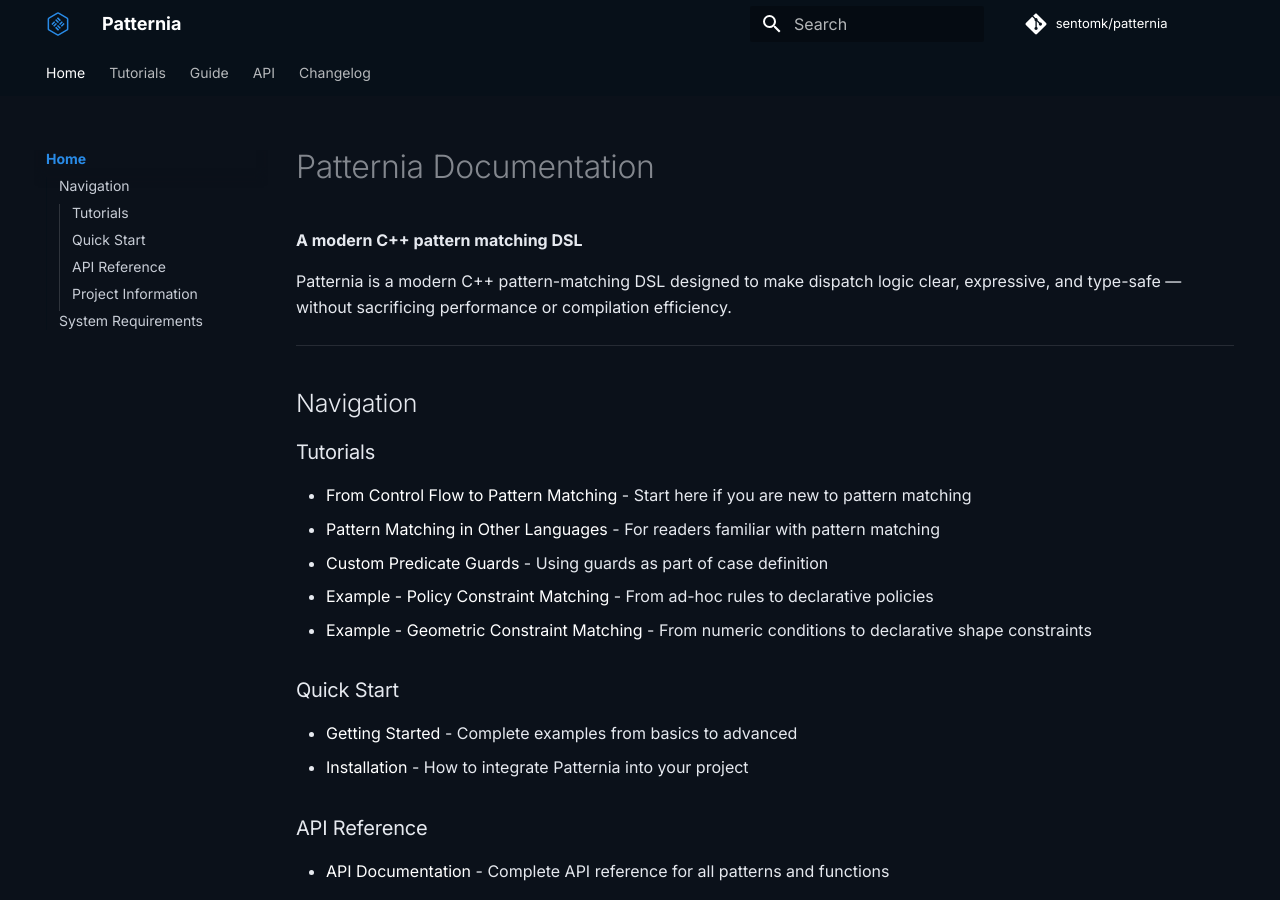
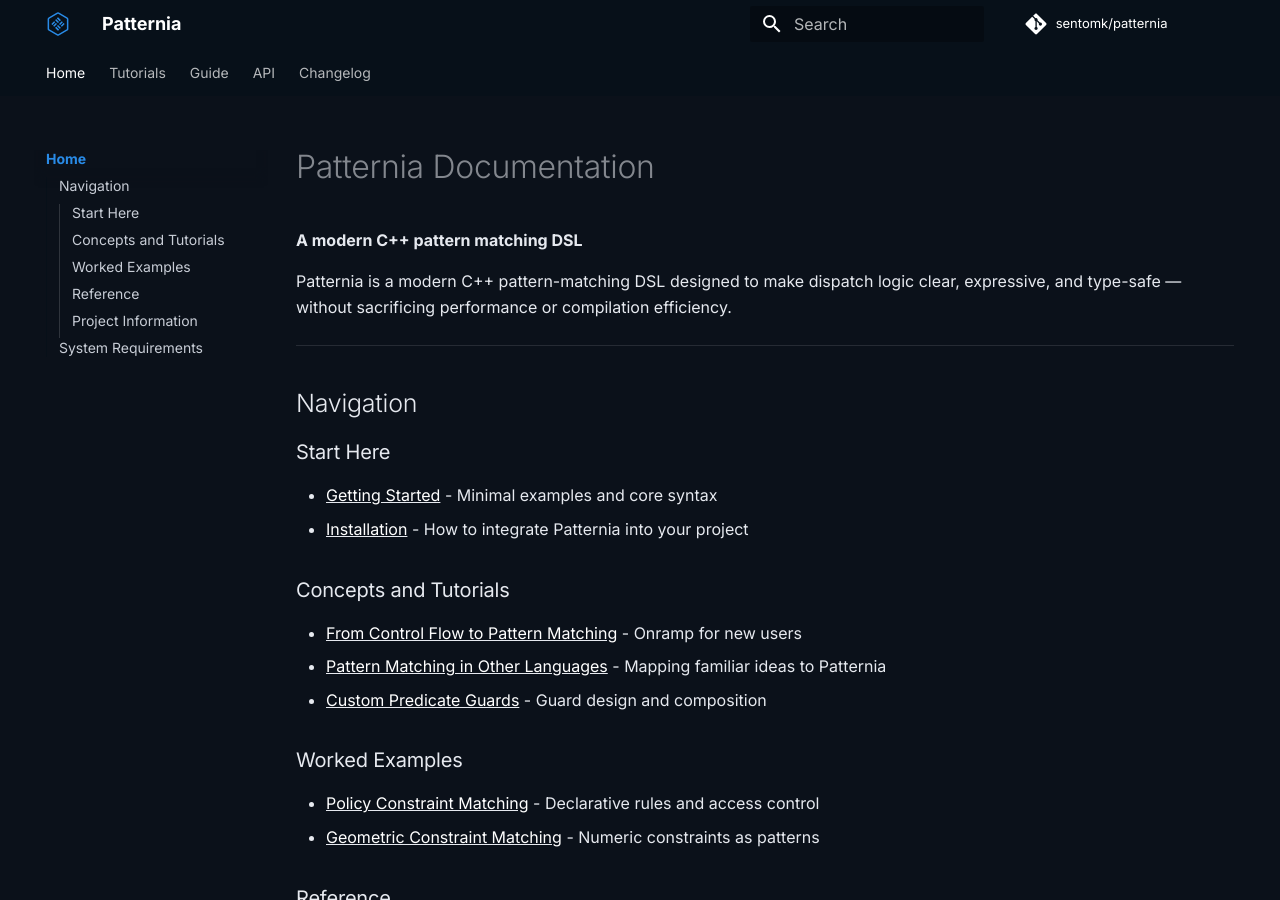
Before and after one commit to sentomk/patternia, an MkDocs documentation site: the page built from docs/index.md, in a window 1280 px wide and 900 px high. Built offline with MkDocs 1.6.1 and Material for MkDocs 9.7.7, drawn with Linux system fonts in a browser that asks for light colours; comment, search, counter and statistics services are not loaded; some of the changed text lies outside the part shown.

Commit message:
docs: restructure index navigation into logical sections
Reorganize the main documentation index to improve the user journey and information architecture. The navigation has been split into "Start Here", "Concepts and Tutorials", and "Worked Examples". The "Reference" section was expanded to include "Design Overview". Navigation links are also now underlined for visual distinction.

```diff
--- a/docs/index.md
+++ b/docs/index.md
@@ -8,22 +8,25 @@ Patternia is a modern C++ pattern-matching DSL designed to make dispatch logic c
 
 ## Navigation
 
-### Tutorials
-- [From Control Flow to Pattern Matching](tutorials/from-control-flow.md) - Start here if you are new to pattern matching
-- [Pattern Matching in Other Languages](tutorials/other-languages.md) - For readers familiar with pattern matching
-- [Custom Predicate Guards](tutorials/predicate-guards.md) - Using guards as part of case definition
-- [Example - Policy Constraint Matching](tutorials/policy-constraint.md) - From ad-hoc rules to declarative policies
-- [Example - Geometric Constraint Matching](tutorials/sphere-constraint.md) - From numeric conditions to declarative shape constraints
+### Start Here
+- <u><a href="guide/getting-started.md">Getting Started</a></u> - Minimal examples and core syntax
+- <u><a href="guide/installation.md">Installation</a></u> - How to integrate Patternia into your project
 
-### Quick Start
-- [Getting Started](guide/getting-started.md) - Complete examples from basics to advanced
-- [Installation](guide/installation.md) - How to integrate Patternia into your project
+### Concepts and Tutorials
+- <u><a href="tutorials/from-control-flow.md">From Control Flow to Pattern Matching</a></u> - Onramp for new users
+- <u><a href="tutorials/other-languages.md">Pattern Matching in Other Languages</a></u> - Mapping familiar ideas to Patternia
+- <u><a href="tutorials/predicate-guards.md">Custom Predicate Guards</a></u> - Guard design and composition
 
-### API Reference
-- [API Documentation](api.md) - Complete API reference for all patterns and functions
+### Worked Examples
+- <u><a href="tutorials/policy-constraint.md">Policy Constraint Matching</a></u> - Declarative rules and access control
+- <u><a href="tutorials/sphere-constraint.md">Geometric Constraint Matching</a></u> - Numeric constraints as patterns
+
+### Reference
+- <u><a href="api.md">API Documentation</a></u> - Complete API reference for all patterns and functions
+- <u><a href="design-overview.md">Design Overview</a></u> - Semantics and matching model
 
 ### Project Information
-- [Releases](changelog/releases.md) - Version update history
+- <u><a href="changelog/releases.md">Releases</a></u> - Version update history
 
 ---
 
```
